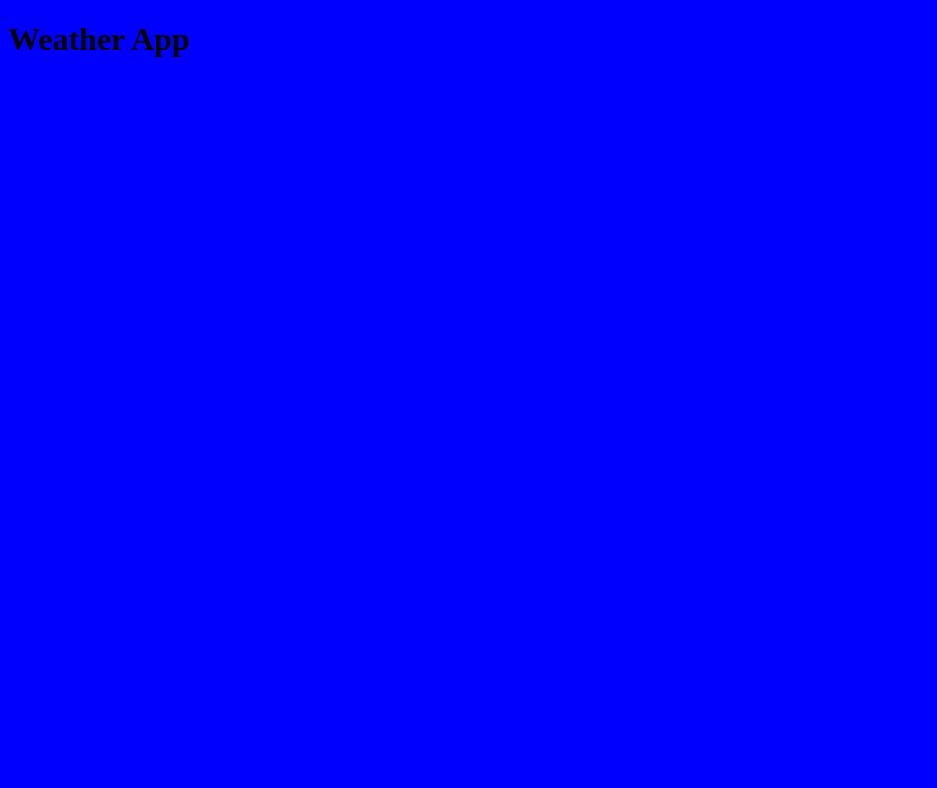
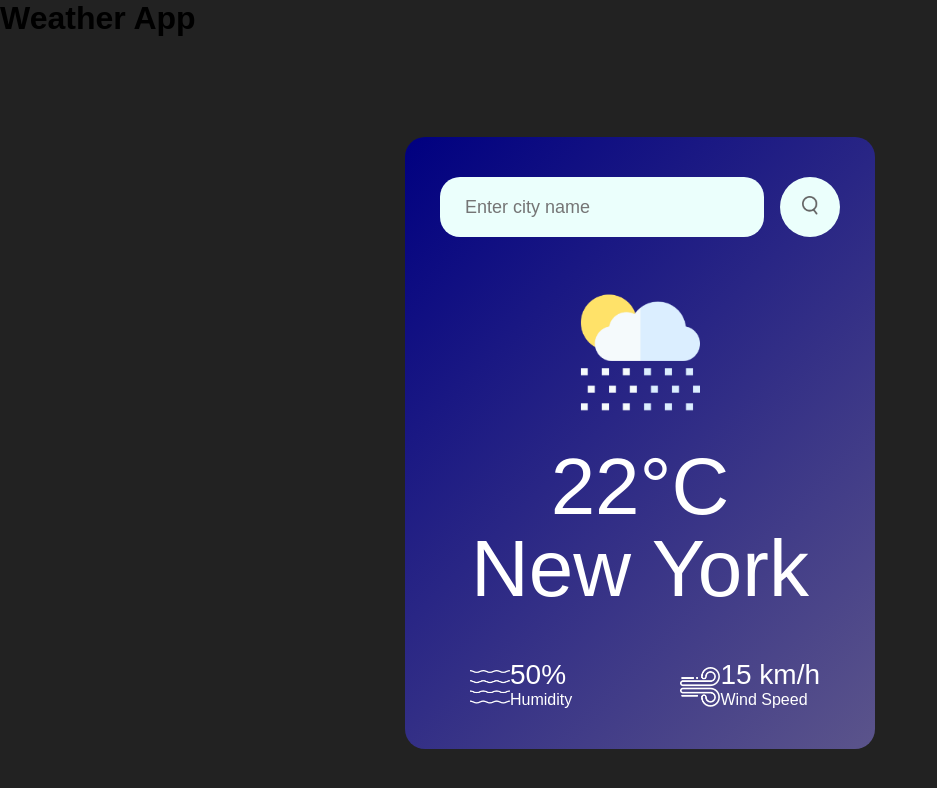
Before and after one commit to uhqlA/javascript_tutorial, a plain HTML site: page Weather_App/index.html in a window 1280 px wide. Shown: the whole page, without its empty margins (0-937 px from the left). Drawn offline with Linux system fonts and the light colour scheme; no server answers.

Commit message:
weather app

```diff
--- a/Weather_App/index.html
+++ b/Weather_App/index.html
@@ -10,6 +10,51 @@
 <body>
     <h1>Weather App</h1>
 
+    <div class="card">
+        <div class="search">
+            <input type="text" placeholder="Enter city name" spellcheck="false">
+            <button><img src="images/search.png"/></button>
+        </div>
 
+        <div class="weather">
+            <img src="images/rain.png" class="weather-icon" alt="">
+            <h1 class="temp">22°C</h1>
+            <h2 class="city">New York</h2>
+
+            <div class="details">
+                <div class="col">
+                    <img src="images/humidity.png" alt="">
+                    <div>
+                        <p class="humidity">50%</p>
+                        <p>Humidity</p>
+                    </div>
+                </div>
+                <div class="col">
+                    <img src="images/wind.png" alt="">
+                    <div>
+                        <p class="wind">15 km/h</p>
+                        <p>Wind Speed</p>
+                    </div>
+                </div>
+            </div>
+        </div>
+    </div>
+
+    <script>
+
+const apiKey = "dc6dd497613206d08894f81f51ee5bd0";
+const apiUrl = "https://api.openweathermap.org/data/2.5/weather?&units=metric&q=nairobi";
+
+
+async function checkweather(){
+    const response = await fetch(apiUrl +`&appid=${apiKey}`)
+    var data = await response.json();
+
+
+    console.log(data)
+}
+
+checkweather();
+    </script>
 </body>
 </html>
--- a/Weather_App/styles.css
+++ b/Weather_App/styles.css
@@ -1,3 +1,93 @@
 *{
-    background-color: blue;
+    margin: 0;
+    padding: 0;
+    box-sizing: border-box;
+    font-family: 'Poppins', sans-serif;
 }
+
+body{
+    background-color: #222;
+}
+
+.card{
+    width: 90%;
+    max-width: 470px;
+    background: linear-gradient(135deg,navy, #5b548b);
+    color: #fff;
+    margin: 100px auto 0;
+    border-radius: 20px;
+    padding: 40px 35px;
+    text-align: center;
+}
+
+.search{
+    width: 100%;
+    display: flex;
+    align-items: center;
+    justify-content: space-between;
+}
+
+.search input{
+    border: 0;
+    outline: 0;
+    background: #ebfffc;
+    color: #555;
+    height: 60px;
+    padding: 10px 25px;
+    border-radius: 20px;
+    flex: 1;
+    margin-right: 16px;
+    font-size: 18px;
+}
+.search button{
+    border: 0;
+    outline: 0;
+    background: #ebfffc;
+    border-radius: 50%;
+    width: 60px;
+    height: 60px;
+    cursor: pointer;
+}
+.search button img{
+    width: 16px;
+}
+
+.weather-icon{
+    width: 170px;
+    margin-top: 30px;
+}
+
+.weather h1{
+    font-size: 80px;
+    font-weight: 500;
+}
+
+.weather h2{
+    font-size: 80px;
+    font-weight: 400;
+    margin-top: -10px;
+}
+
+.details{
+    display: flex;
+    align-items: center;
+    justify-content: space-between;
+    padding: 0 20px;
+    margin-top: 50px;
+}
+
+.col{
+    display: flex;
+    align-items: center;
+    text-align: left;
+}
+
+.col img{
+    width: 40px;
+    margin-left: 10px;
+}
+
+.humidity, .wind{
+    font-size: 28px;
+    margin-top: -6px;
+}
```
Also changed, not shown: Weather_App/main.js (added, +13 -0 lines), Weather_App/images/clear.png (added), Weather_App/images/clouds.png (added), Weather_App/images/drizzle.png (added), Weather_App/images/humidity.png (added), Weather_App/images/mist.png (added), Weather_App/images/rain.png (added), Weather_App/images/search.png (added), Weather_App/images/snow.png (added), Weather_App/images/wind.png (added).
